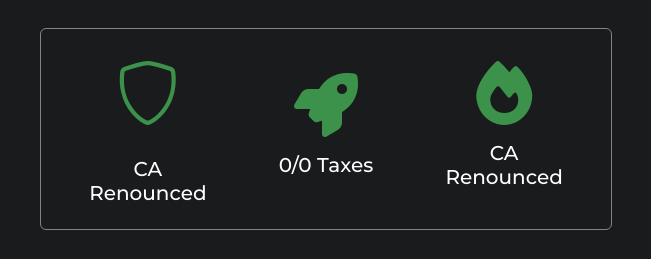
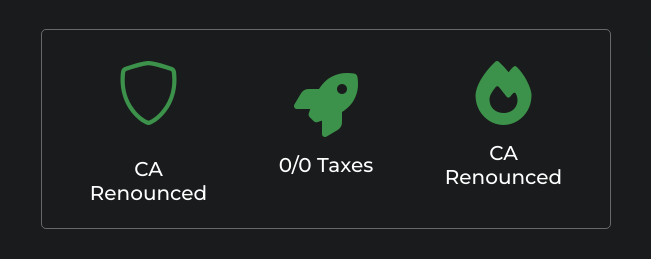
Before and after one commit to Arc9067/Chubu-The-Origin-Of-Shiba-Inu-, a plain HTML site: page index.html in a window 1280 px wide. Shown: the part 351-610 px from the top of the page, 29-680 px from the left. Drawn offline with nearby package versions, Linux system fonts and the light colour scheme.

Commit message:
initial commit

```diff
--- a/styles/style.scss
+++ b/styles/style.scss
@@ -104,7 +104,7 @@ main {
         .row {
           //   background-color: red;
           margin-top: 2rem;
-          outline: 1px solid #cccccc98;
+          border: 0.7px solid rgba(211, 211, 211, 0.425);
           border-radius: 5px;
           min-height: 200px;
           text-align: center;
```
Also changed, not shown: styles/style.css, 1 other file.
